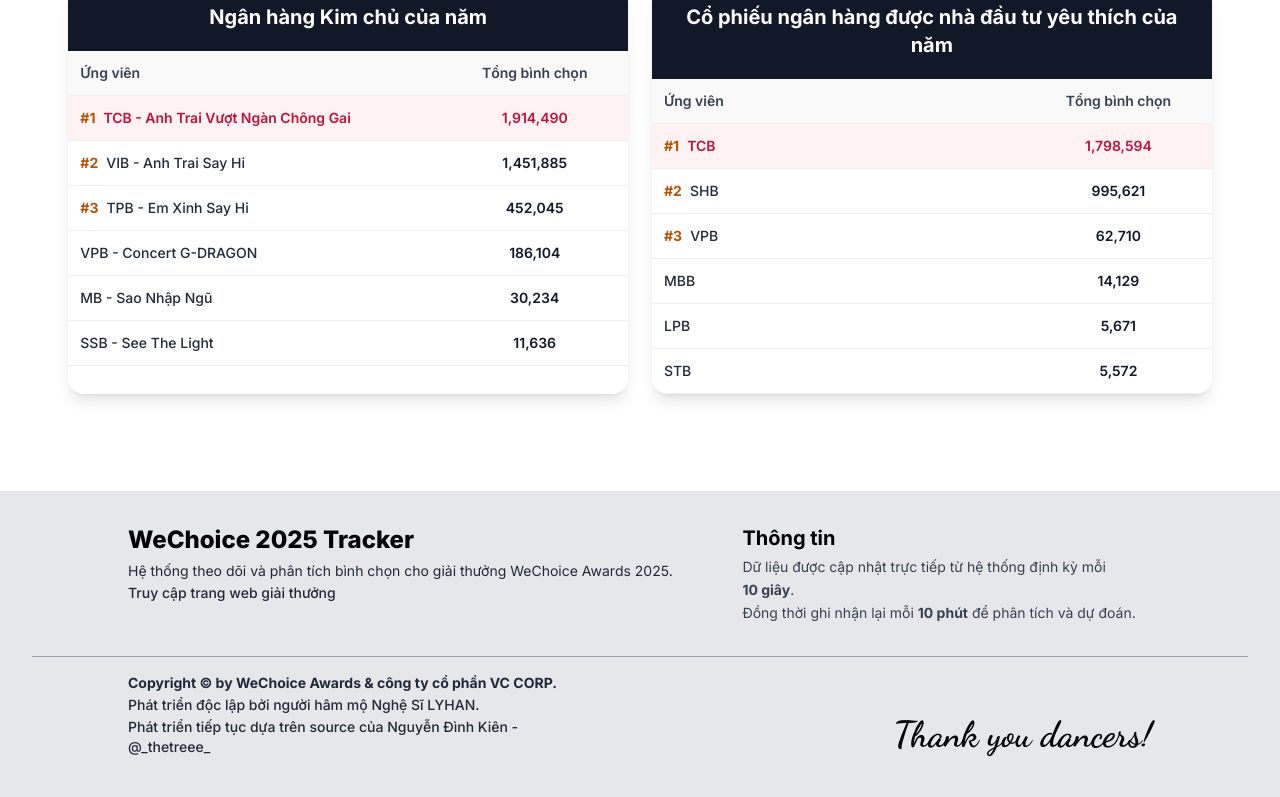
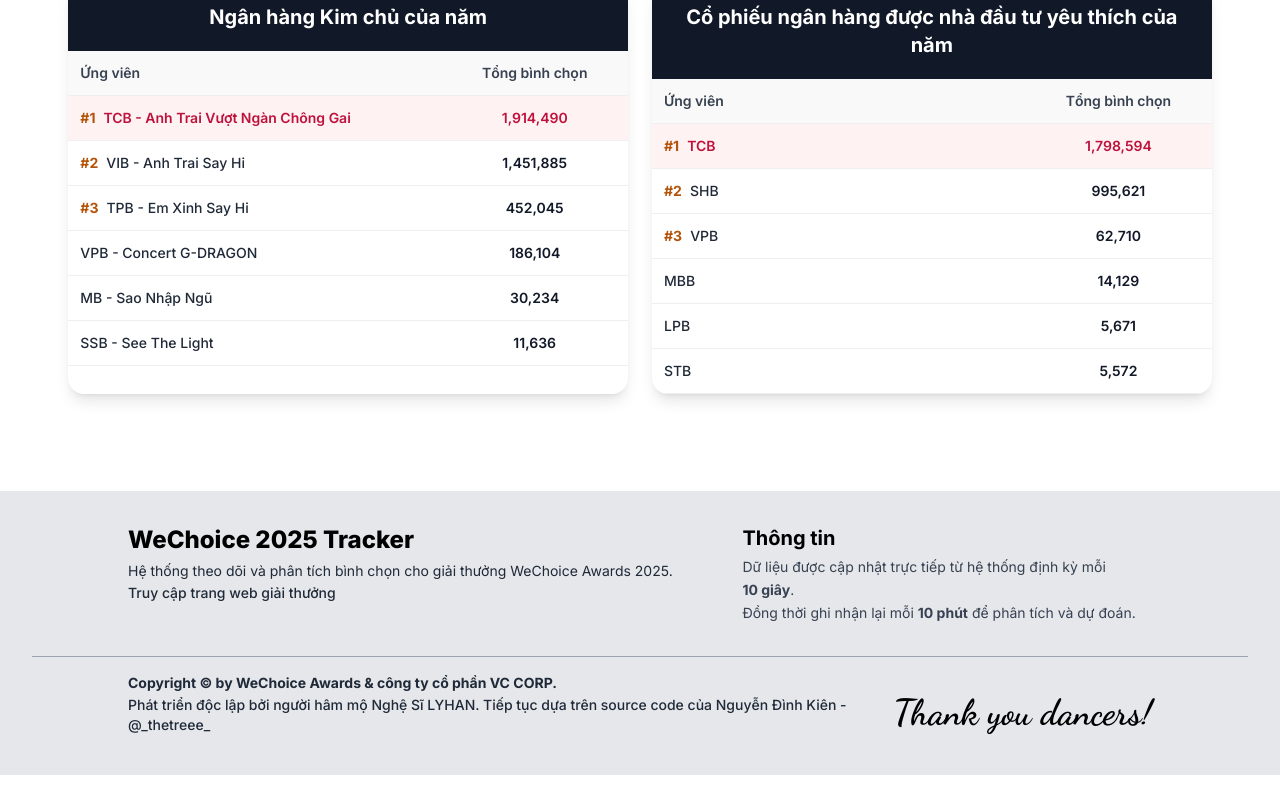
Before and after one commit to ntu09082007-eng/wechoice-tracker-frontend, a React (Vite) app: page /realtime in a window 1280 px wide. Shown: the part 334-1131 px from the top of the page. After the commit the page ends 1109 px from the top, so only its background shows below. Built offline with nearby package versions, Linux system fonts and the light colour scheme; what chartjs-plugin-zoom would draw is missing.

Commit message:
Update Footer.tsx

```diff
--- a/src/components/Footer.tsx
+++ b/src/components/Footer.tsx
@@ -41,12 +41,9 @@ export default function Footer() {
                 Copyright © by WeChoice Awards & công ty cổ phần VC CORP.
               </p>
               <p className="text-gray-800 text-sm mt-0.5 font-medium">
-                Phát triển độc lập bởi người hâm mộ Nghệ Sĩ LYHAN.
-              </p>
-              <p className="text-gray-800 text-sm mt-0.5 font-medium">
-                Phát triển tiếp tục dựa trên source của Nguyễn Đình Kiên -
+                Phát triển độc lập bởi người hâm mộ Nghệ Sĩ LYHAN. Tiếp tục dựa trên source code của Nguyễn Đình Kiên -
               <h3 className="text-gray-800 text-sm font-extrabold hover:underline">
-              <a href="https://www.threads.com/@_thetreee_" target="_blank" rel="noreferrer">@_thetreee_</a>
+              <a href="https://www.threads.com/@_thetreee_" target="_blank" rel="noreferrer"> @_thetreee_</a>
               </h3>
               </p>
             </div>
```
